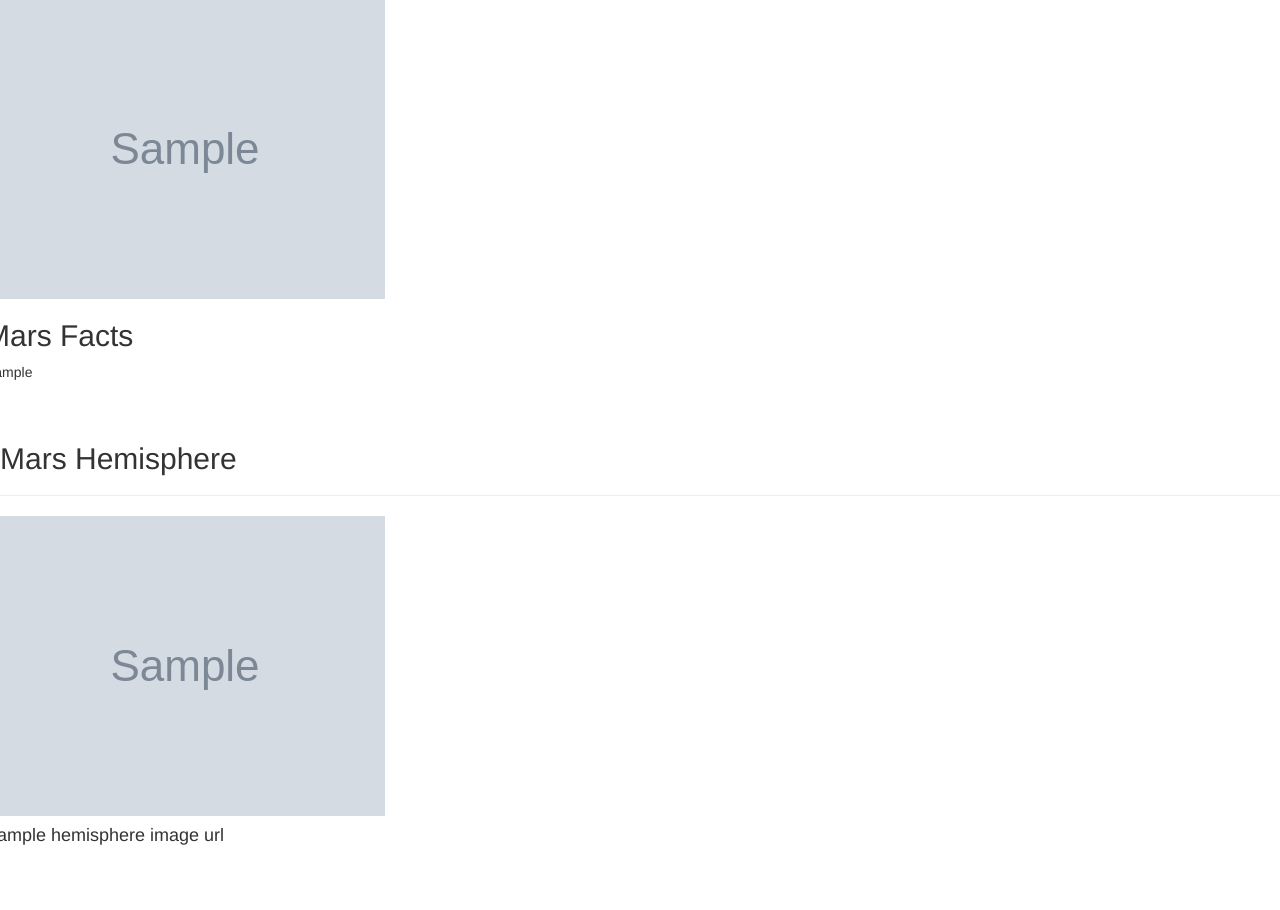
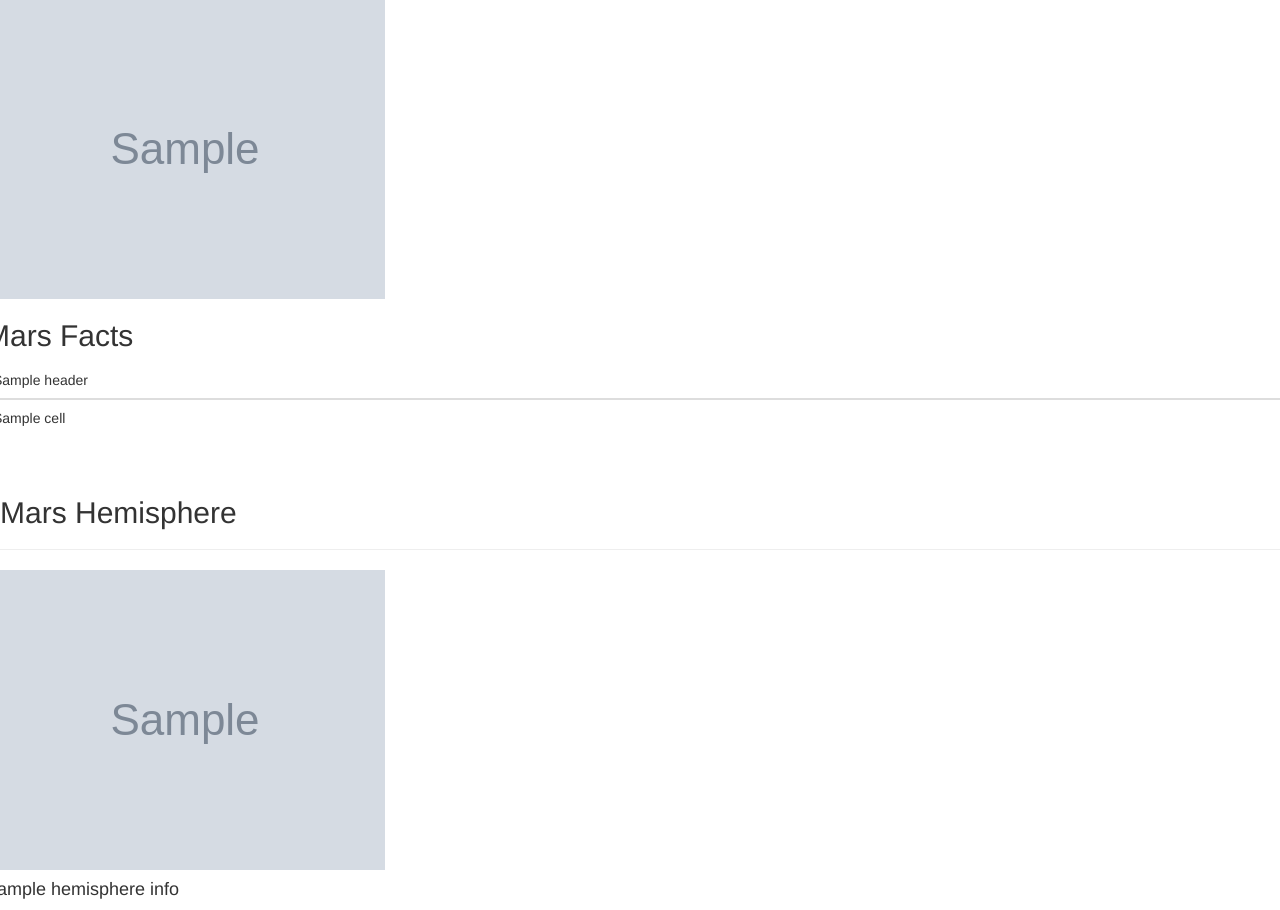
Before and after one commit to JCCPGit/web-scraping-challenge, a Flask app: page / in a window 1280 px wide. Shown: the part 477-1387 px from the top of the page. Before the commit the page ends 1322 px from the top, so only its background shows below. Run offline with Flask 2, Linux system fonts and the light colour scheme; grey boxes marked "Sample" are stand-in pictures; a database or web service that is not in the repository returns one stand-in record (values such as "Sample title"); some libraries are stand-ins or nearby versions.

Commit message:
Complete homework

```diff
--- a/Missions_to_Mars/templates/index.html
+++ b/Missions_to_Mars/templates/index.html
@@ -28,16 +28,33 @@
             <h2>Featured Mars Image</h2>
             <img src="{{ mars_data.featured_image_url }}" class="img-fluid" alt="Featured">
         </div>
-        <div class="table">
+        <div class="col-6">
             <h2>Mars Facts</h2>
-            <td>{{ mars_data.html_table }}</td>
+            <table class="table table-hover">
+                <thead>
+                    <tr class="h5">
+                        {% for header in mars_data.facts_headers %}
+                        <th scope="col">{{ header }}</th>
+                        {% endfor %}
+                    </tr>
+                </thead>
+                <tbody>
+                    {% for row in mars_data.facts_rows %}
+                    <tr>
+                        {% for cell in row %}
+                        <td>{{ cell }}</td>
+                        {% endfor %}
+                    </tr>
+                    {% endfor %}
+                </tbody>
+            </table>
         </div>
     </div>
     <br>
     <h2>Mars Hemisphere</h2>
     <hr class="horizontal">
     <div class="row">
-       {% for x in mars_data.hemisphere_image_urls %}
+       {% for x in mars_data.hemisphere_info %}
        <div class="card col-3">
            <img src="{{ x.img_url }}" class="card-img-top" alt="Hemispheres">
            <div class="card-body">
```
Also changed, not shown: Missions_to_Mars/scrape_mars.py (+11 -2 lines), Missions_to_Mars/images/IMG1.jpg (added), Missions_to_Mars/images/IMG2.jpg (added), Missions_to_Mars/images/IMG3.jpg (added).
